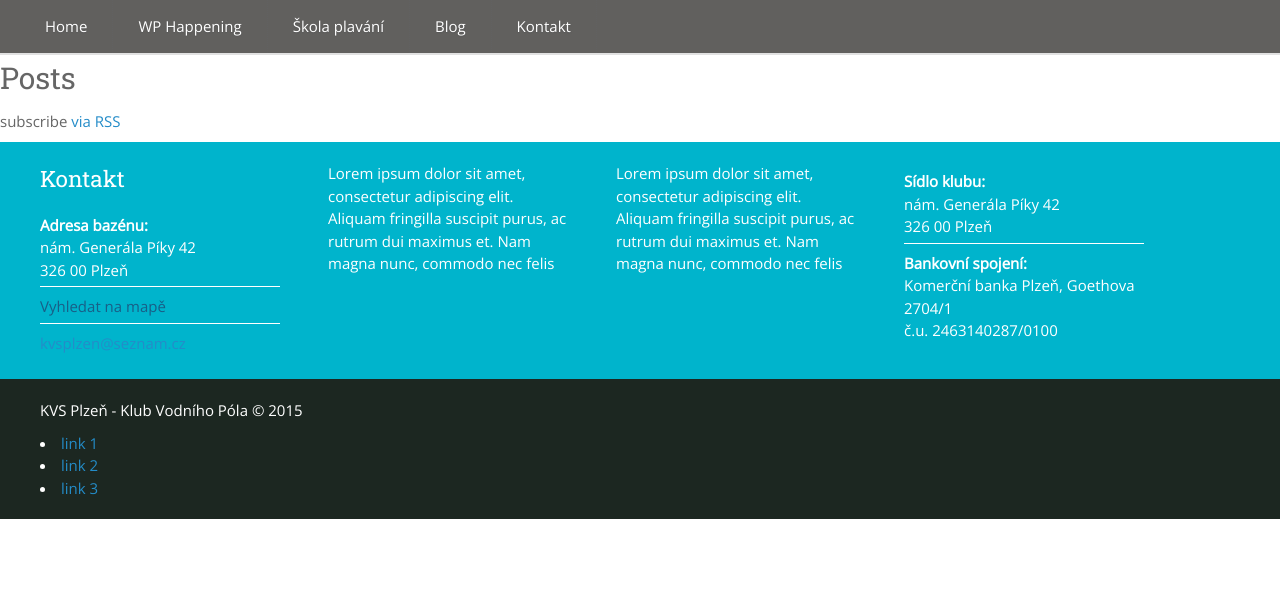
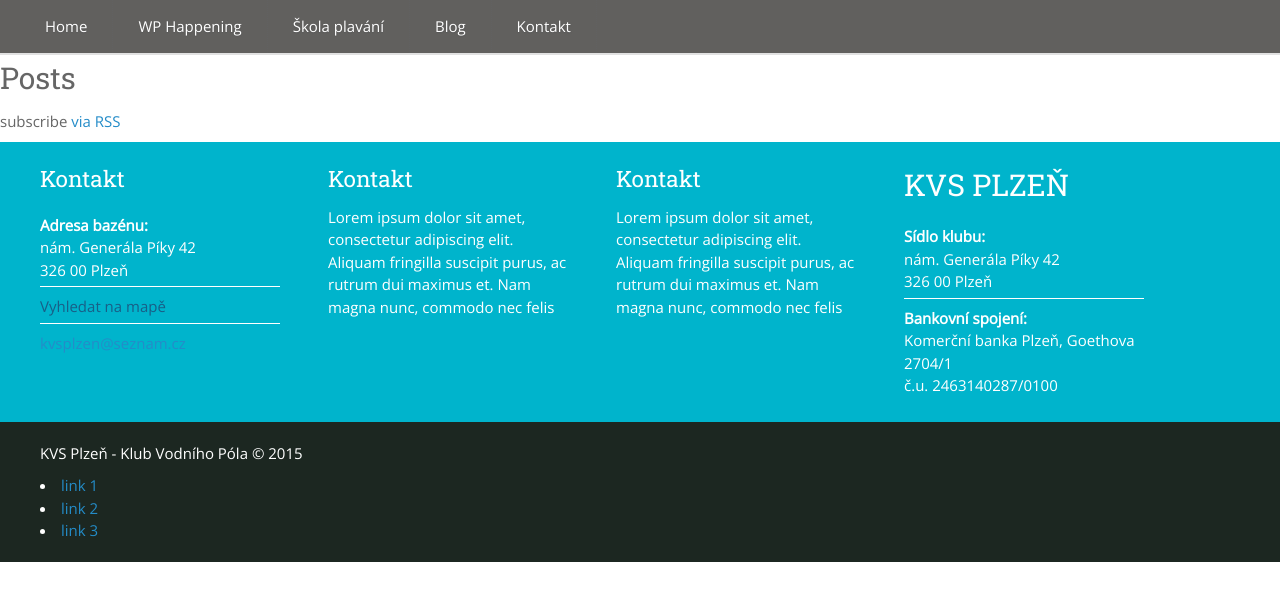
Before and after one commit to SteveVil/KVS-web, a Jekyll site: the page built from index.html, in a window 1280 px wide. Shown: the top 601 px of the page. Built offline with Jekyll 4.4.1, drawn with Linux system fonts in a browser that asks for light colours.

Commit message:
Update footer.html

```diff
--- a/_includes/footer.html
+++ b/_includes/footer.html
@@ -8,12 +8,15 @@
 			 	<li><a href="mailto:kvsplzen@seznam.cz">kvsplzen@seznam.cz</a></li>
 			 </div>
 			 <div class="box4">
+			 	<h2>Kontakt</h2>
 			 	<p>Lorem ipsum dolor sit amet, consectetur adipiscing elit. Aliquam fringilla suscipit purus, ac rutrum dui maximus et. Nam magna nunc, commodo nec felis </p>
 			 </div>
 			 <div class="box4">
+			 	<h2>Kontakt</h2>
 			 	<p>Lorem ipsum dolor sit amet, consectetur adipiscing elit. Aliquam fringilla suscipit purus, ac rutrum dui maximus et. Nam magna nunc, commodo nec felis </p>
 			 </div>
 			 <div class="box4 last">
+			 	<h1>KVS PLZEŇ</h1>
 			 	<li><strong>Sídlo klubu:</strong></br> nám. Generála Píky 42</br>326 00 Plzeň</li>
 			 	<li><strong>Bankovní spojení:</strong></br>Komerční banka Plzeň, Goethova 2704/1</br>č.u. 2463140287/0100</li>
 			 </div>
```
